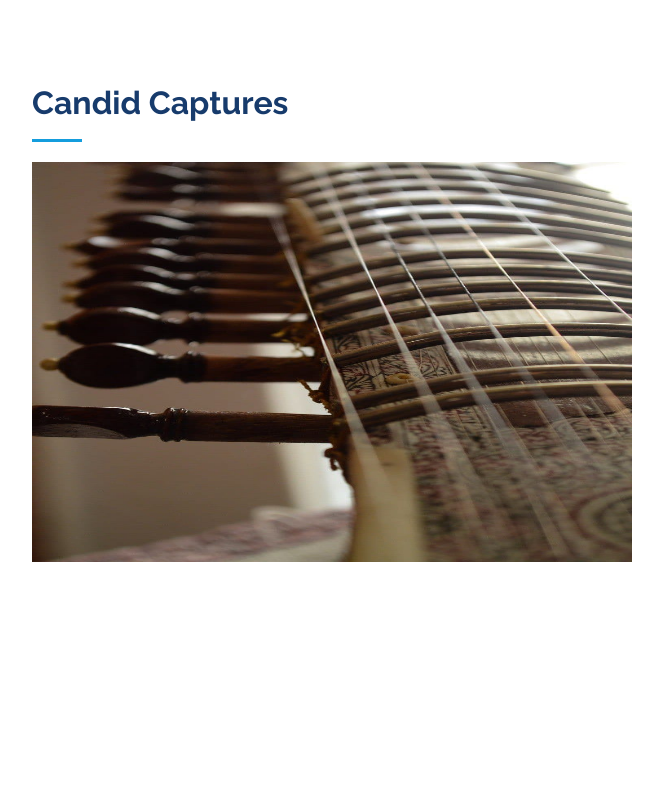
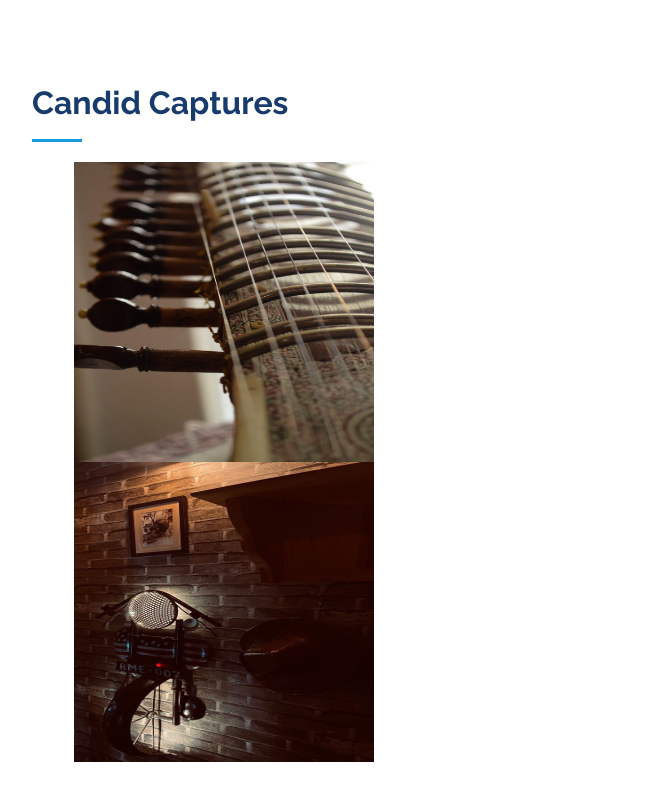
Before and after one commit to danejose/MyPeronalWebsite, a plain HTML site: page index.html in a window 1280 px wide. Shown: the part 4215-5015 px from the top of the page, without its empty margins (298-961 px from the left). Before the commit the page ends 4867 px from the top, so only its background shows below. Drawn offline with nearby package versions, Linux system fonts and the light colour scheme.

Commit message:
Update index.html

```diff
--- a/index.html
+++ b/index.html
@@ -279,7 +279,12 @@
 
       <div class="col-lg-5 d-flex align-items-stretch">
         <div class="info">
-      <img src="assets/img/2.jpeg" alt="click here" height="400px" width="600px" />
+      <img src="assets/img/2.jpeg" alt="click here" height="300px" width="300px"  display= "block"
+        margin-left= "auto"
+        margin-right= "auto"/>
+                <img src="assets/img/1.jpeg" alt="click here" height="300px" width="300px" display= "block"
+        margin-left= "auto"
+        margin-right= "auto" />
 
 </section><!-- End Picture Section -->
 
```
